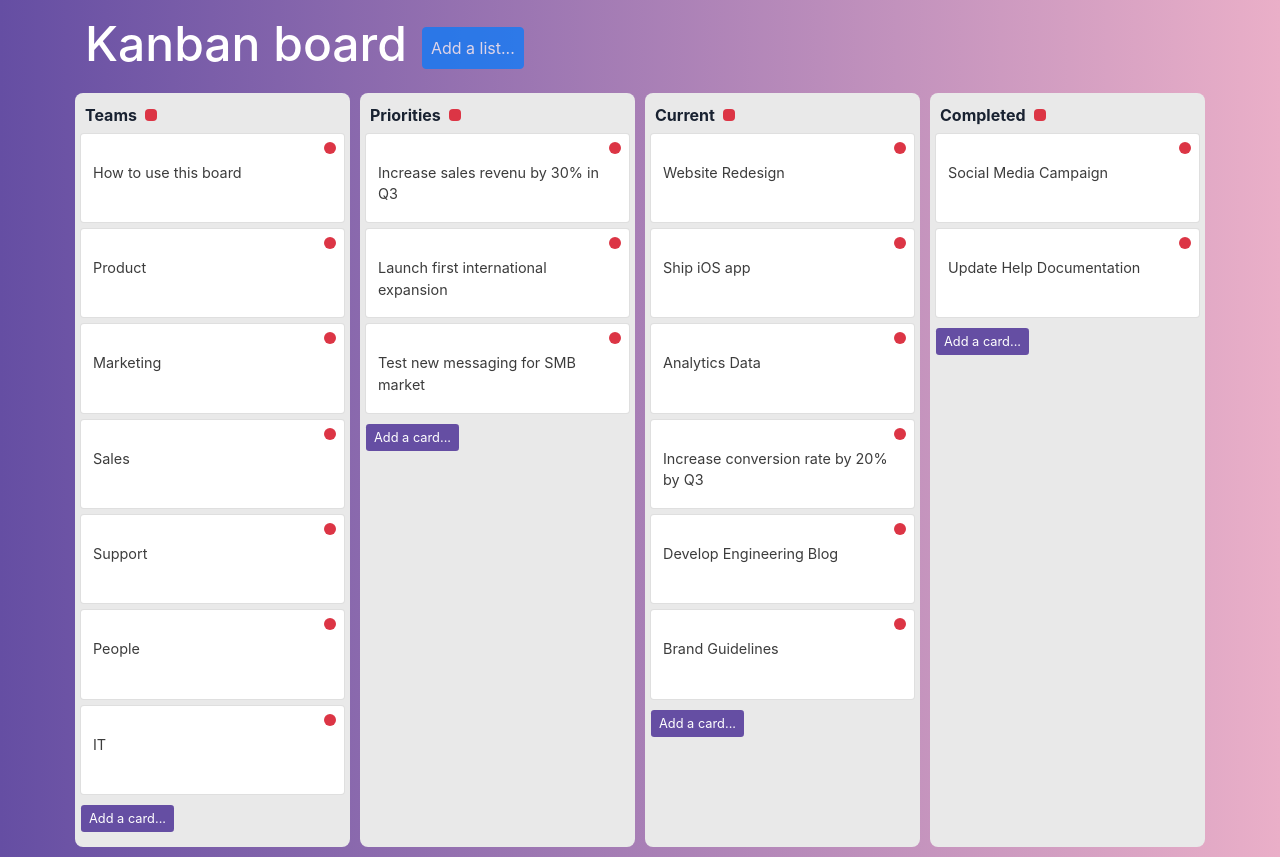
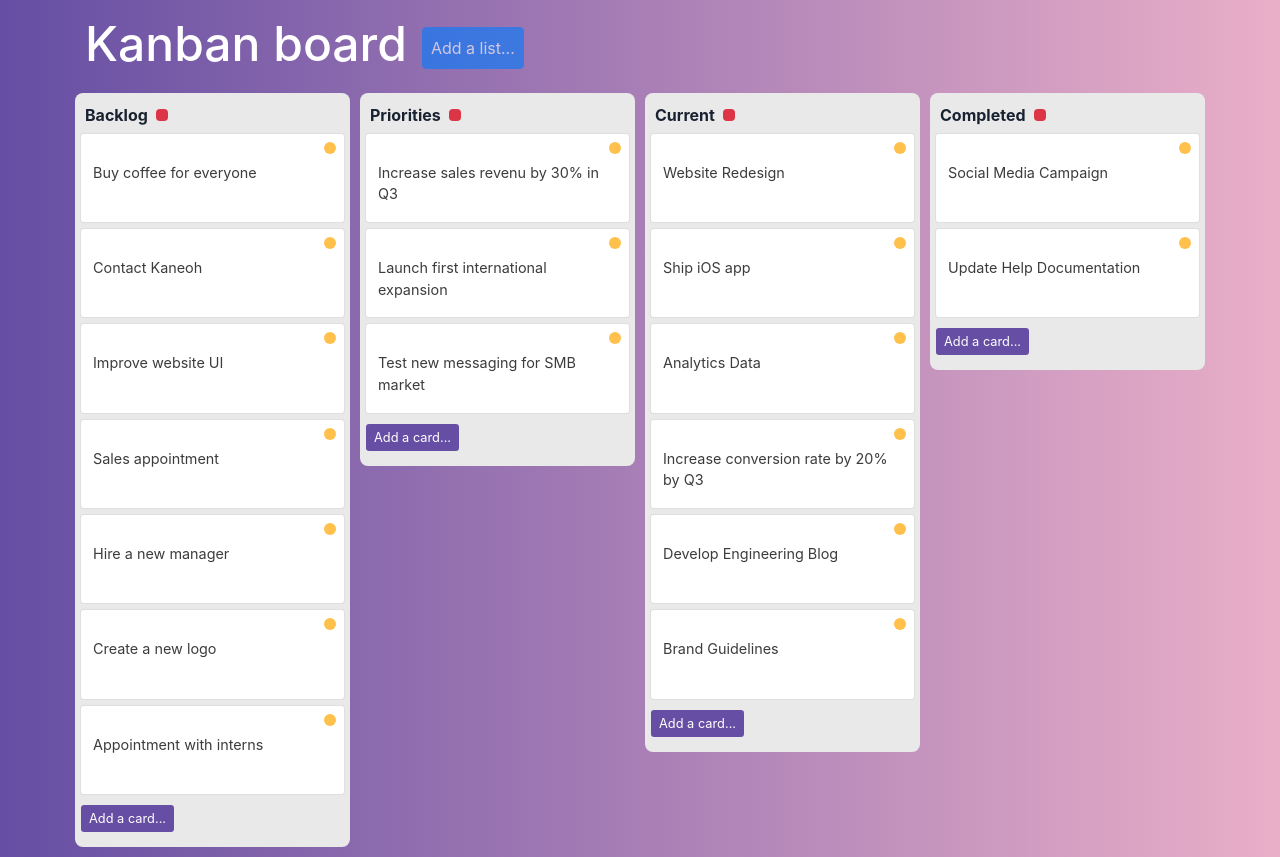
Before and after one commit to loicsay/kanban-board, a React (Create React App) app: page / in a window 1280 px wide. Built offline with nearby package versions, Linux system fonts and the light colour scheme.

Commit message:
design improved

```diff
--- a/src/components/board.jsx
+++ b/src/components/board.jsx
@@ -5,13 +5,13 @@ class Board extends Component {
   state = {
     // Init some cards for the exemple
     cards: [
-      { id: 0, list: "Teams", content: "How to use this board" },
-      { id: 1, list: "Teams", content: "Product" },
-      { id: 2, list: "Teams", content: "Marketing" },
-      { id: 3, list: "Teams", content: "Sales" },
-      { id: 4, list: "Teams", content: "Support" },
-      { id: 5, list: "Teams", content: "People" },
-      { id: 6, list: "Teams", content: "IT" },
+      { id: 0, list: "Backlog", content: "Buy coffee for everyone" },
+      { id: 1, list: "Backlog", content: "Contact Kaneoh" },
+      { id: 2, list: "Backlog", content: "Improve website UI" },
+      { id: 3, list: "Backlog", content: "Sales appointment" },
+      { id: 4, list: "Backlog", content: "Hire a new manager" },
+      { id: 5, list: "Backlog", content: "Create a new logo" },
+      { id: 6, list: "Backlog", content: "Appointment with interns" },
       {
         id: 7,
         list: "Priorities",
@@ -41,7 +41,7 @@ class Board extends Component {
       { id: 17, list: "Completed", content: "Update Help Documentation" }
     ],
     lists: [
-      { id: 0, name: "Teams" },
+      { id: 0, name: "Backlog" },
       { id: 1, name: "Priorities" },
       { id: 2, name: "Current" },
       { id: 3, name: "Completed" }
--- a/src/index.css
+++ b/src/index.css
@@ -62,6 +62,7 @@ textarea {
   margin-bottom: 10px;
   border-radius: 8px;
   padding: 10px 5px 0 5px;
+  height: fit-content;
 }
 
 .btn-danger.btn-sm {
@@ -74,9 +75,11 @@ textarea {
   display: block;
   float: right;
   border: none;
+  background-color: #ffa500;
+  opacity: 0.7;
 }
 .btn-danger.btn-sm:hover {
-  background-color: red;
+  opacity: 1;
 }
 
 .btn-danger.btn {
@@ -110,7 +113,7 @@ textarea {
   margin-left: 15px;
   font-size: 1rem;
   padding: 8px;
-  opacity: 0.7;
+  opacity: 0.6;
 }
 .btn.btn-primary:hover {
   opacity: 1;
```
